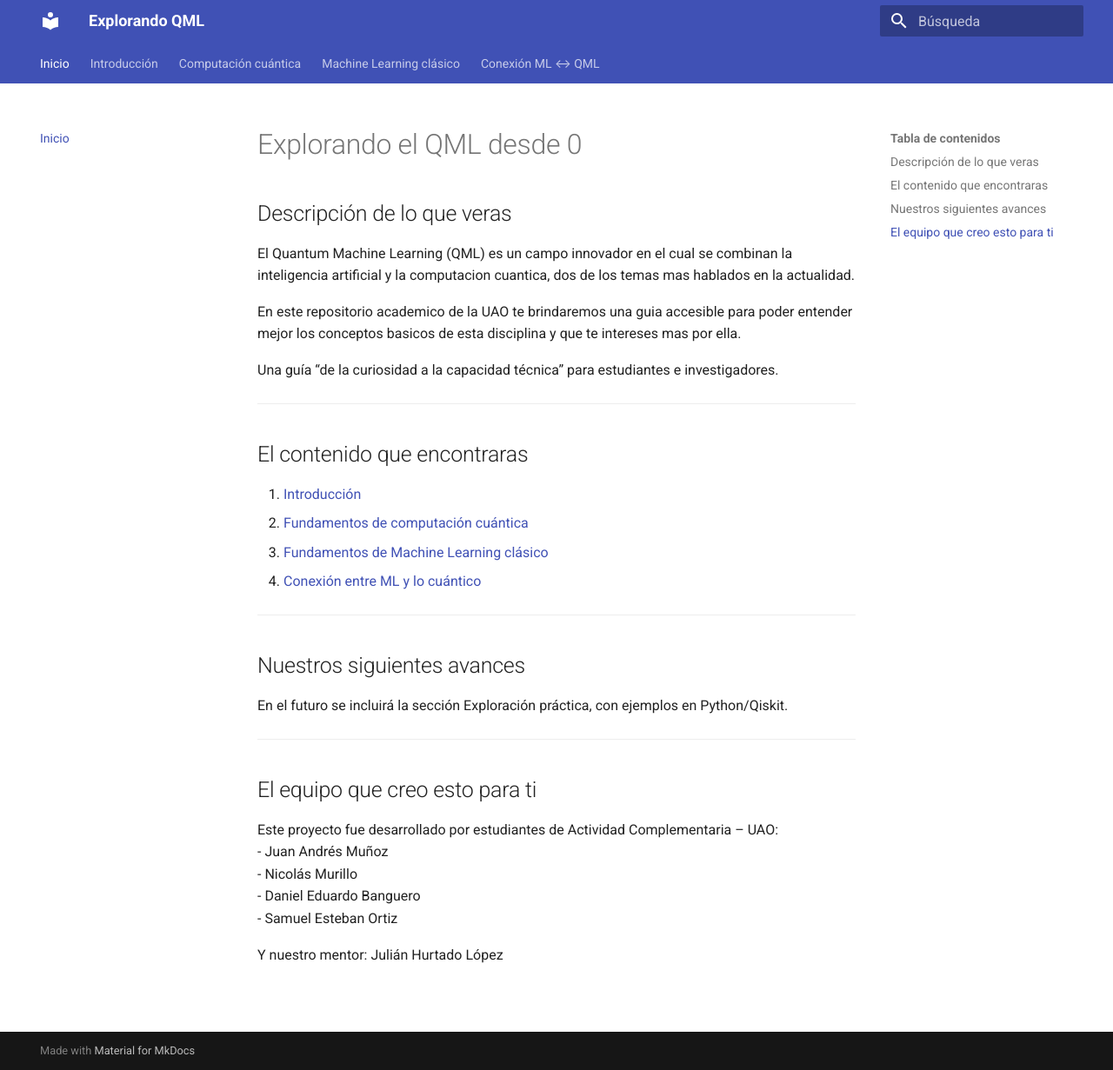
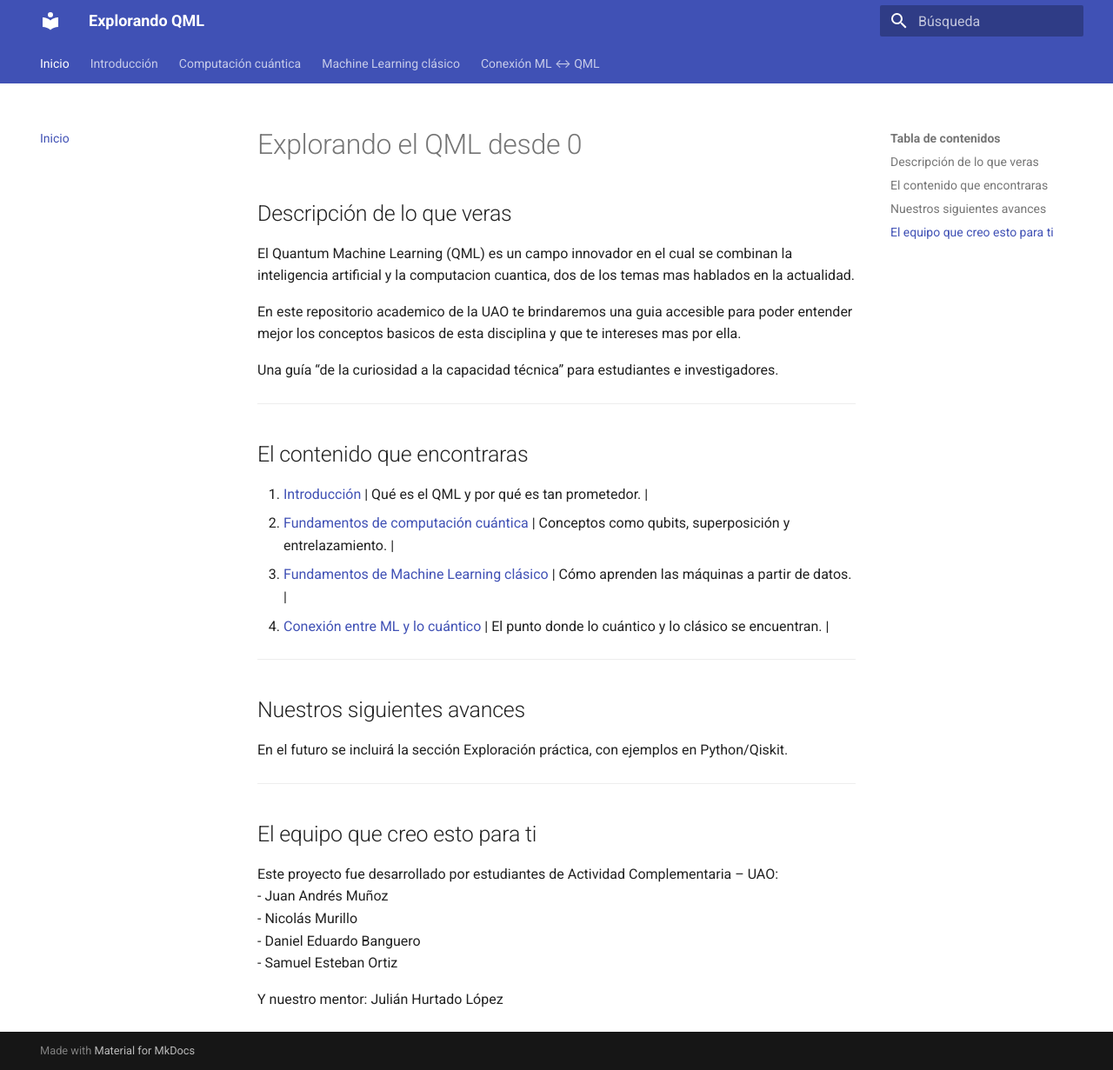
Before and after one commit to jameusk1028/Explorando-el-QML-desde-0, an MkDocs documentation site: the page built from docs/index.md, in a window 1280 px wide and 1231 px high. Shown: the whole window at 87% size. Built offline with MkDocs 1.6.1 and Material for MkDocs 9.7.7, drawn with Linux system fonts in a browser that asks for light colours.

Commit message:
Enhance index with section descriptions
Added descriptions to the content sections for clarity.

```diff
--- a/docs/index.md
+++ b/docs/index.md
@@ -11,10 +11,10 @@ Una guía “de la curiosidad a la capacidad técnica” para estudiantes e inve
 ---
 
 ## El contenido que encontraras
-1. [Introducción](./introduccion.md)
-2. [Fundamentos de computación cuántica](./Fundamentos_de_computacion_cuantica.md)
-3. [Fundamentos de Machine Learning clásico](./machine_Learning.md)
-4. [Conexión entre ML y lo cuántico](./Conexion_entre_ML_y_computacion_cuantica.md)
+1. [Introducción](./introduccion.md) | Qué es el QML y por qué es tan prometedor. |
+2. [Fundamentos de computación cuántica](./Fundamentos_de_computacion_cuantica.md) | Conceptos como qubits, superposición y entrelazamiento. |
+3. [Fundamentos de Machine Learning clásico](./machine_Learning.md) | Cómo aprenden las máquinas a partir de datos. |
+4. [Conexión entre ML y lo cuántico](./Conexion_entre_ML_y_computacion_cuantica.md) | El punto donde lo cuántico y lo clásico se encuentran. |
 
 ---
 
```
